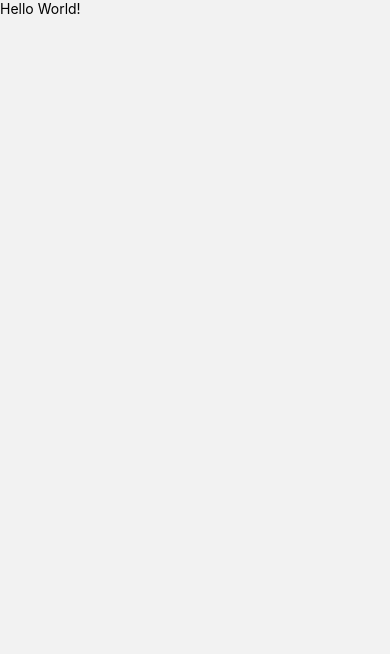
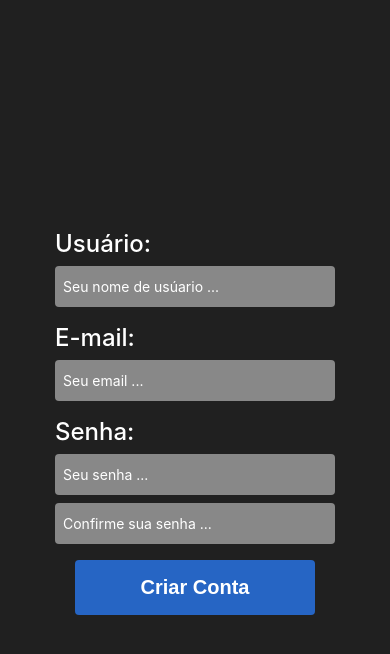
Before and after one commit to mmonteirin/MonitoraCult, a React Native app: screen /perfilCadastro in a window 390 px wide. Shown: the top 654 px of the page. Built offline with nearby package versions, Linux system fonts and the light colour scheme.

Commit message:
Tela Cadastro parcial front-end done

```diff
--- a/screens/perfilCadastro.js
+++ b/screens/perfilCadastro.js
@@ -1,11 +1,74 @@
-import React, { useState } from 'react';
-import { View, TextInput, Text, Button, TouchableOpacity } from 'react-native';
+import React, { useState } from "react";
+import { View, TextInput, Text, TouchableOpacity } from "react-native";
+import styles from "../styles/Styles_cadastro";
 
-export default function perfilCadastro({navigation}) {
+export default function perfilCadastro({ navigation }) {
+	const [user, setUser] = useState("");
+	const [email, setEmail] = useState("");
+	const [password, setPassword] = useState("");
+	const [confirmPassword, setConfirmPassword] = useState("");
 
-  return (
-    <View>
-      <Text>Hello World!</Text>
-    </View>
-  );
+	const [hasEmptyField, setHasEmptyField] = useState(false);
+
+	const handleSubmit = () => {
+		const fields = [user, email, password, confirmPassword];
+		const emptyField = fields.some((field) => field.trim() === "");
+
+		setHasEmptyField(emptyField);
+
+		if (!emptyField) {
+			// Provisório. Depois vai puxar uma função envolvendo API e banco de dados
+			navigation.navigate("perfilLogin");
+		}
+	};
+
+	return (
+		<View style={styles.container}>
+			<View style={styles.input_wrapper}>
+				<Text style={styles.label}>Usuário:</Text>
+				<TextInput
+					style={styles.input}
+					value={user}
+					onChangeText={setUser}
+					placeholder="Seu nome de usúario ..."
+				/>
+			</View>
+
+			<View style={styles.input_wrapper}>
+				<Text style={styles.label}>E-mail:</Text>
+				<TextInput
+					style={styles.input}
+					value={email}
+					onChangeText={setEmail}
+					placeholder="Seu email ..."
+				/>
+			</View>
+
+			<View style={styles.input_wrapper}>
+				<Text style={styles.label}>Senha:</Text>
+				<TextInput
+					style={[styles.input, { marginBottom: "0.5rem" }]}
+					value={password}
+					onChangeText={setPassword}
+					placeholder="Seu senha ..."
+				/>
+				<TextInput
+					style={styles.input}
+					value={confirmPassword}
+					onChangeText={setConfirmPassword}
+					placeholder="Confirme sua senha ..."
+				/>
+			</View>
+
+			{hasEmptyField && (
+				<Text style={styles.error}>Todos os campos são obrigatórios</Text>
+			)}
+
+			<View>
+				<TouchableOpacity style={styles.button} onPress={() => handleSubmit()}>
+					<Text style={styles.buttonText}>Criar Conta</Text>
+				</TouchableOpacity>
+			</View>
+		</View>
+	);
 }
--- /dev/null
+++ b/styles/Styles_cadastro.js
@@ -0,0 +1,57 @@
+import { StyleSheet } from "react-native";
+
+const styles = StyleSheet.create({
+	container: {
+		flex: 1,
+		backgroundColor: "#202020",
+		justifyContent: "center",
+		alignItems: "center",
+		paddingBlock: "7.5rem",
+	},
+
+	input_wrapper: {
+		width: "17.5rem",
+		marginBottom: "1rem",
+	},
+
+	label: {
+		fontSize: "1.5rem",
+		fontWeight: 500,
+		color: "white",
+		marginBottom: ".5rem",
+	},
+
+	input: {
+		backgroundColor: "#888888",
+		borderRadius: ".25rem",
+		paddingBlock: ".75rem",
+		paddingInline: ".5rem",
+		color: "white",
+	},
+
+	button: {
+		width: "15rem",
+		justifyContent: "center",
+		alignItems: "center",
+		backgroundColor: "#2665c4",
+		borderRadius: "0.25rem",
+		paddingBlock: "1rem",
+	},
+
+	buttonText: {
+		fontFamily: "sans-serif",
+		fontSize: "1.25rem",
+		fontWeight: 600,
+		color: "white",
+	},
+
+	error: {
+		fontFamily: "sans-serif",
+		fontWeight: 400,
+		fontSize: 14,
+		color: "red",
+    marginBottom: "0.5rem"
+	},
+});
+
+export default styles;
```
